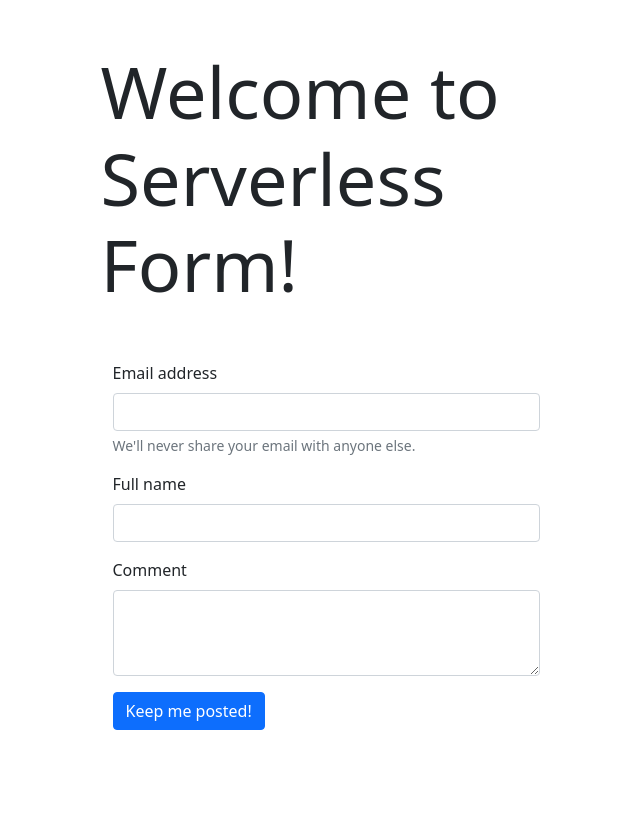
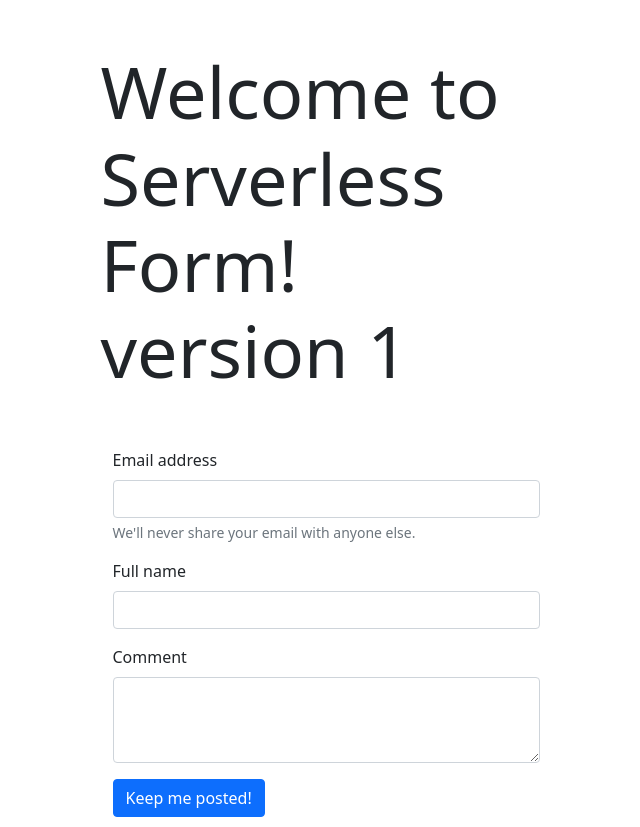
Before and after one commit to officehelper4corey/webFORM-lambda-DynamoDB, a website built with Parcel: page form/index.html in a window 1280 px wide. Shown: the whole page, without its empty margins (314-954 px from the left). Before the commit the page ends 800 px from the top, so only its background shows below. Built offline with nearby package versions, Linux system fonts and the light colour scheme.

Commit message:
added the version of the form

```diff
--- a/form/index.html
+++ b/form/index.html
@@ -3,8 +3,8 @@
 
 <head>
   <meta charset="utf-8">
-  <title>Serverless From version 1</title>
-  <meta name="description" content="Serverless Form version 1">
+  <title>Serverless From v1</title>
+  <meta name="description" content="Serverless Form">
   <meta name="viewport" content="width=device-width, initial-scale=1">
 
   <link href="https://cdn.jsdelivr.net/npm/bootstrap@5.1.3/dist/css/bootstrap.min.css" rel="stylesheet"
@@ -21,7 +21,7 @@
   <div class="container">
     <div class="row justify-content-md-center">
       <div class="col-5">
-        <h1 class="display-2">Welcome to Serverless Form!</h1>
+        <h1 class="display-2">Welcome to Serverless Form! version 1</h1>
 
         <!-- INFO: Option 2. Submit using JS.  -->
         <div id="formSubmitResult"></div>
```
